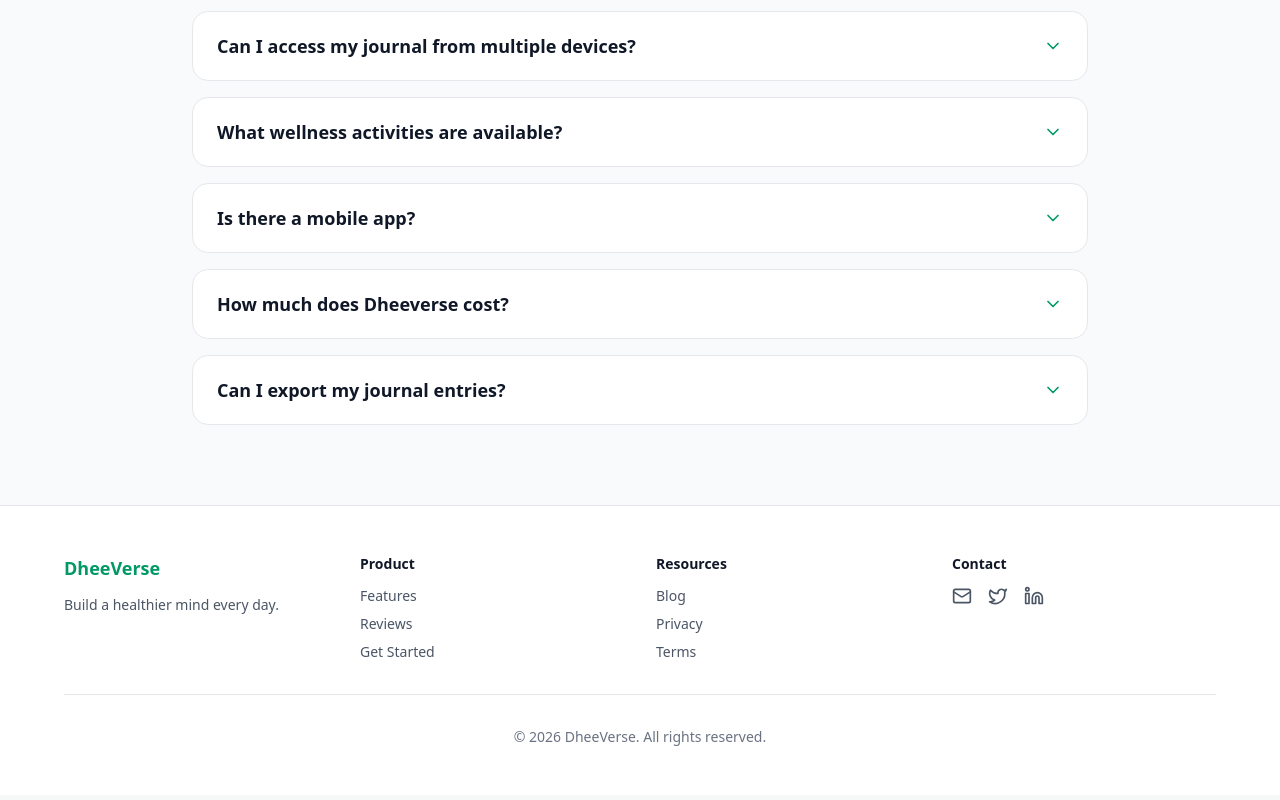
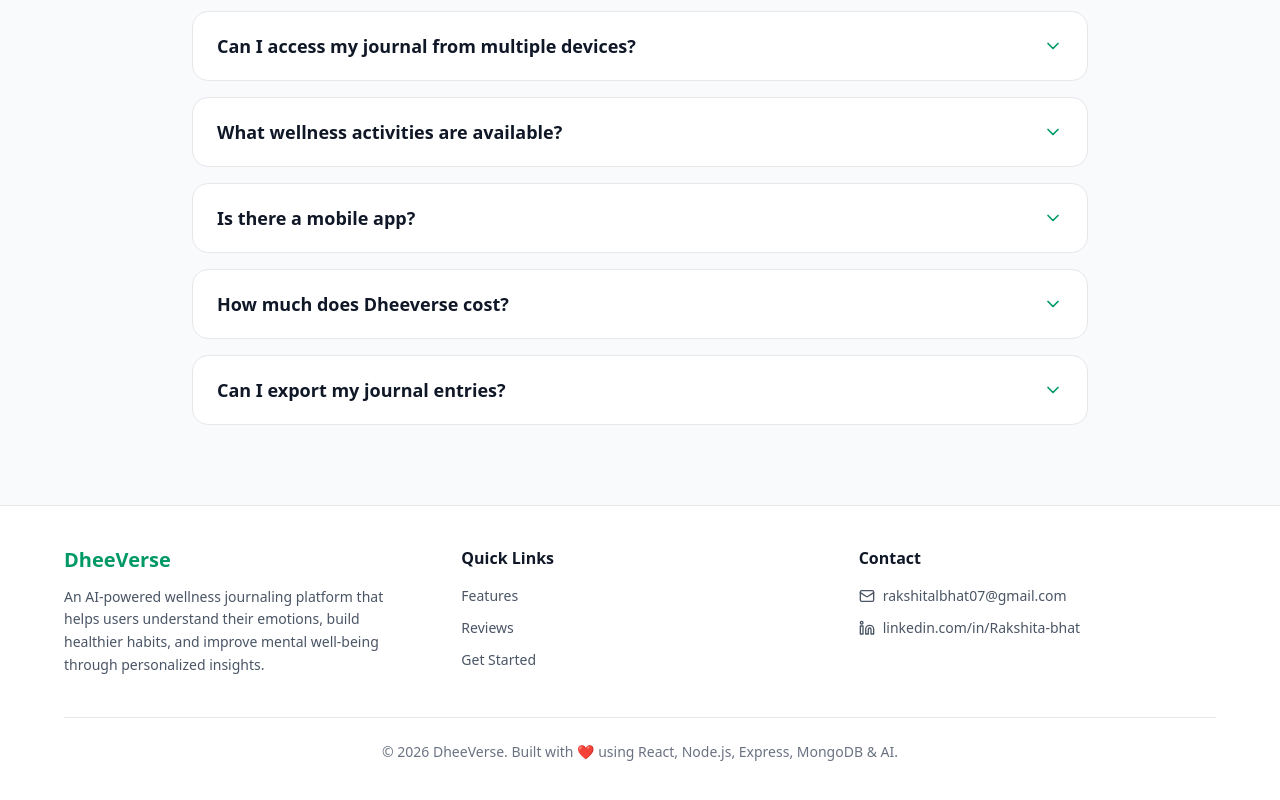
Before and after one commit to rakshitabh/Dheeverse, a React (Vite) app in the folder frontend/: page / in a window 1280 px wide. Shown: the part 3251-4051 px from the top of the page. Built offline with nearby package versions, Linux system fonts and the light colour scheme; no server answers.

Commit message:
change footer

```diff
--- a/frontend/src/components/landing/footer.jsx
+++ b/frontend/src/components/landing/footer.jsx
@@ -1,26 +1,37 @@
+//
 import { Link } from "react-router-dom";
-import { Mail, Linkedin, Twitter } from "lucide-react";
+import { Mail, Linkedin } from "lucide-react";
 
 export default function Footer() {
   return (
     <footer
       id="contact"
-      className="bg-white border-t border-gray-200 py-12 px-4"
+      className="bg-white border-t border-gray-200 py-10 px-4"
     >
       <div className="max-w-6xl mx-auto">
-        <div className="grid md:grid-cols-4 gap-8 mb-8">
-          <div className="space-y-3">
-            <h3 className="text-lg font-bold text-emerald-600">DheeVerse</h3>
-            <p className="text-sm text-gray-600 leading-relaxed">
-              Build a healthier mind every day.
+
+        <div className="grid md:grid-cols-3 gap-10">
+
+          {/* Brand */}
+          <div>
+            <h3 className="text-xl font-bold text-emerald-600">
+              DheeVerse
+            </h3>
+
+            <p className="mt-3 text-sm text-gray-600 leading-relaxed">
+              An AI-powered wellness journaling platform that helps users
+              understand their emotions, build healthier habits, and improve
+              mental well-being through personalized insights.
             </p>
           </div>
 
+          {/* Quick Links */}
           <div>
-            <h4 className="font-semibold text-gray-900 mb-3 text-sm">
-              Product
+            <h4 className="font-semibold text-gray-900 mb-4">
+              Quick Links
             </h4>
-            <ul className="space-y-2 text-sm text-gray-600">
+
+            <ul className="space-y-3 text-sm text-gray-600">
               <li>
                 <a
                   href="#features"
@@ -29,6 +40,7 @@ export default function Footer() {
                   Features
                 </a>
               </li>
+
               <li>
                 <a
                   href="#reviews"
@@ -37,6 +49,7 @@ export default function Footer() {
                   Reviews
                 </a>
               </li>
+
               <li>
                 <Link
                   to="/signup"
@@ -48,61 +61,44 @@ export default function Footer() {
             </ul>
           </div>
 
+          {/* Contact */}
           <div>
-            <h4 className="font-semibold text-gray-900 mb-3 text-sm">
-              Resources
-            </h4>
-            <ul className="space-y-2 text-sm text-gray-600">
-              <li>
-                <a href="#" className="hover:text-emerald-600 transition">
-                  Blog
-                </a>
-              </li>
-              <li>
-                <a href="#" className="hover:text-emerald-600 transition">
-                  Privacy
-                </a>
-              </li>
-              <li>
-                <a href="#" className="hover:text-emerald-600 transition">
-                  Terms
-                </a>
-              </li>
-            </ul>
-          </div>
-
-          <div>
-            <h4 className="font-semibold text-gray-900 mb-3 text-sm">
+            <h4 className="font-semibold text-gray-900 mb-4">
               Contact
             </h4>
-            <div className="flex gap-4">
+
+            <div className="space-y-3">
+
               <a
-                href="mailto:support@wellness.app"
-                className="text-gray-600 hover:text-emerald-600 transition"
+                href="mailto:rakshitalbhat07@gmail.com"
+                className="flex items-center gap-2 text-sm text-gray-600 hover:text-emerald-600 transition"
               >
-                <Mail className="w-5 h-5" />
+                <Mail className="w-4 h-4" />
+                rakshitalbhat07@gmail.com
               </a>
+
               <a
-                href="#"
-                className="text-gray-600 hover:text-emerald-600 transition"
+                href="https://www.linkedin.com/in/Rakshita-bhat"
+                target="_blank"
+                rel="noopener noreferrer"
+                className="flex items-center gap-2 text-sm text-gray-600 hover:text-emerald-600 transition"
               >
-                <Twitter className="w-5 h-5" />
+                <Linkedin className="w-4 h-4" />
+                linkedin.com/in/Rakshita-bhat
               </a>
-              <a
-                href="#"
-                className="text-gray-600 hover:text-emerald-600 transition"
-              >
-                <Linkedin className="w-5 h-5" />
-              </a>
-            </div>
+
             </div>
           </div>
 
-        <div className="border-t border-gray-200 pt-8">
+        </div>
+
+        <div className="border-t border-gray-200 mt-10 pt-6">
           <p className="text-center text-sm text-gray-500">
-            © {new Date().getFullYear()} DheeVerse. All rights reserved.
+            © {new Date().getFullYear()} DheeVerse. Built with ❤️ using React,
+            Node.js, Express, MongoDB & AI.
           </p>
         </div>
+
       </div>
     </footer>
   );
```
Lines whose indentation alone changed are shown as unchanged.
